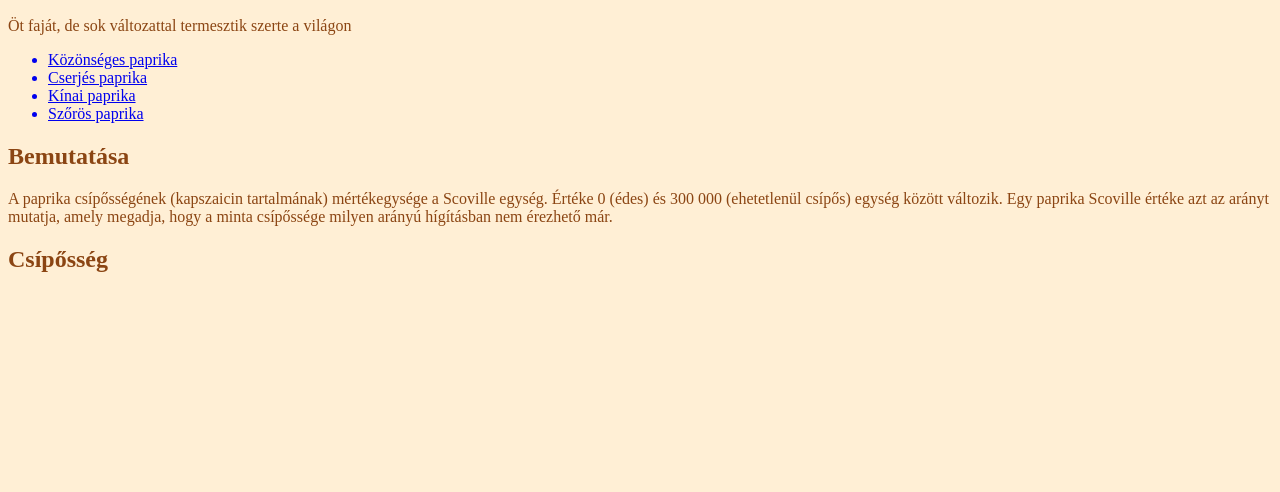
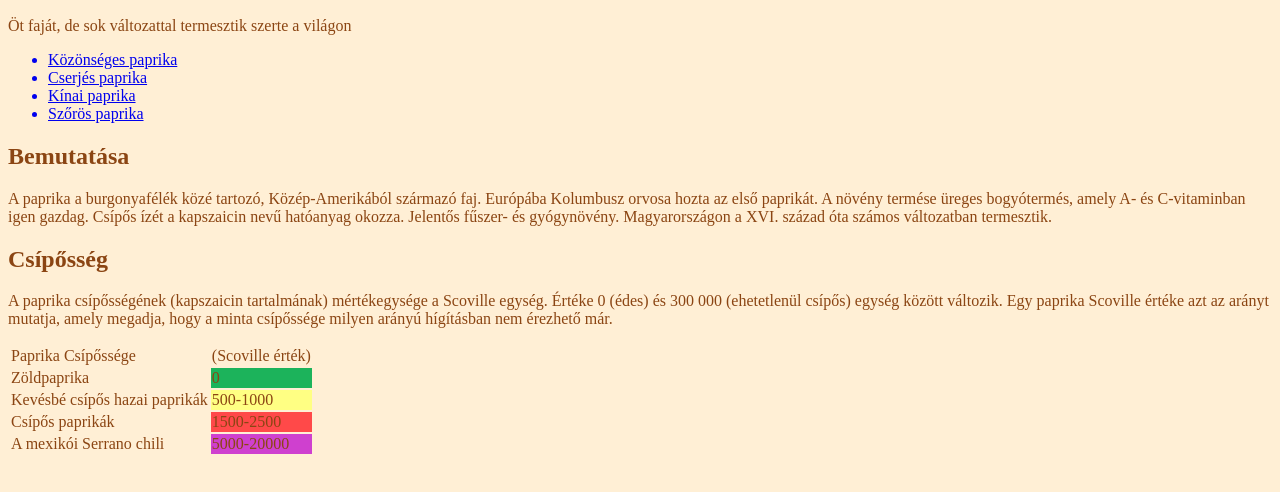
Before and after one commit to Ricsko/paprika, a plain HTML site: page index.html in a window 1280 px wide. Shown: the part 110-602 px from the top of the page. Drawn offline with Linux system fonts and the light colour scheme.

Commit message:
html váz elkészítése táblázat létrehozása a htmlben, paprikák beírása

```diff
--- a/index.html
+++ b/index.html
@@ -23,11 +23,33 @@
         </div>
         <div id="tartalom">
             <h2>Bemutatása</h2>
+            <p>A paprika a burgonyafélék közé tartozó, Közép-Amerikából származó faj. Európába Kolumbusz orvosa hozta az első paprikát. A növény termése üreges bogyótermés, amely A- és C-vitaminban igen gazdag. Csípős ízét a kapszaicin nevű hatóanyag okozza. Jelentős fűszer- és gyógynövény. Magyarországon a XVI. század óta számos változatban termesztik.</p>
+
+            <h2>Csípősség</h2>
             <p>A paprika csípősségének (kapszaicin tartalmának) mértékegysége a Scoville egység. Értéke 0 (édes) és 300 000 (ehetetlenül csípős) egység között változik. Egy paprika Scoville értéke azt az arányt mutatja, amely megadja, hogy a minta csípőssége milyen arányú hígításban nem érezhető már.</p>
 
-            <h2>Csípősség</h2>
-
-
+            <table>
+                <tr>
+                    <td>Paprika Csípőssége</td>
+                    <td id="jobb">(Scoville érték)</td>
+                </tr>
+                <tr>
+                    <td>Zöldpaprika</td>
+                    <td id="jobb" style="background-color:rgb(28, 179, 91);">0</td>
+                </tr>
+                <tr>
+                    <td>Kevésbé csípős hazai paprikák</td>
+                    <td id="jobb" style="background-color:rgb(255, 255, 131);">500-1000</td>
+                </tr>
+                <tr>
+                    <td>Csípős paprikák</td>
+                    <td id="jobb" style="background-color: rgb(255, 73, 73);">1500-2500</td>
+                </tr>
+                <tr>
+                    <td>A mexikói Serrano chili</td>
+                    <td id="jobb" style="background-color: rgb(207, 64, 207);">5000-20000</td>
+                </tr>
+            </table>
 
         </div>
 
```
